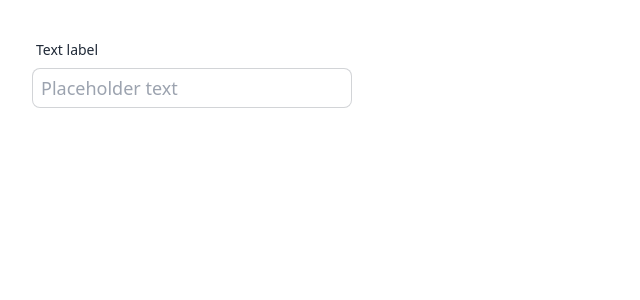
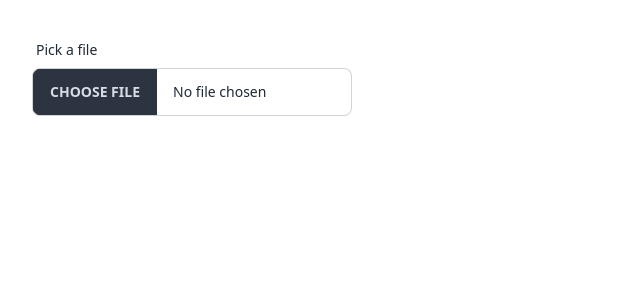
Before and after one commit to CodeHarmony-Syndication/co-jist, a React (Vite) app: page / in a window 1280 px wide. Shown: the top 300 px of the page, without its empty margins (0-640 px from the left). Built offline with nearby package versions, Linux system fonts and the light colour scheme.

Commit message:
create base structure component

```diff
--- a/src/App.tsx
+++ b/src/App.tsx
@@ -1,19 +1,16 @@
-import './App.css'
-import { InputField } from './components/InputField/InputField.tsx';
-import { InputFieldType, InputFieldSize, InputFieldColor, InputFieldVariant } from './components/InputField/InputField.ts';
+import './App.css';
+import { InputFile } from './components/InputFile/InputFile.tsx';
+import { InputFileSize, InputFileColor, InputFileVariant } from './components/InputFile/InputFile.ts';
 
 function App() {
 
   return (
     <>
-      <InputField
-        size={InputFieldSize.Large}
-        color={InputFieldColor.None}
-        variant={InputFieldVariant.Bordered}
-        type={InputFieldType.Text}
-        placeholder="Placeholder text"
-        isDisabled={false}
-        label="Text label"
+      <InputFile
+        size={InputFileSize.Medium}
+        color={InputFileColor.None}
+        variant={InputFileVariant.Bordered}
+        label="Pick a file"
       />
     </>
   )
--- a/src/components/InputField/InputField.ts
+++ /dev/null
@@ -1,37 +0,0 @@
-export enum InputFieldType {
-  Email = "email",
-  Date = "date",
-  Password = "password",
-  Text = "text",
-}
-
-export enum InputFieldSize {
-  Small = "input-sm",
-  Medium = "input-md",
-  Large = "input-lg",
-}
-
-export enum InputFieldColor {
-  Primary = "input-primary",
-  Secondary = "input-secondary",
-  Success = "input-success",
-  Warning = "input-warning",
-  Error = "input-error",
-  None = "",
-}
-
-export enum InputFieldVariant {
-  Bordered = "input-bordered",
-  Ghost = "input-ghost",
-}
-
-export type InputFieldProps = {
-  size?: InputFieldSize;
-  color?: InputFieldColor;
-  variant?: InputFieldVariant;
-  isDisabled?: boolean;
-  onChange?: () => void;
-  type?: InputFieldType;
-  placeholder?: string;
-  label?: string;
-};
--- a/src/components/InputField/InputField.tsx
+++ /dev/null
@@ -1,43 +0,0 @@
-import clsx from 'clsx';
-import React from 'react';
-import { UseFormRegister, FieldValues } from 'react-hook-form';
-
-import { InputFieldType, InputFieldSize, InputFieldColor, InputFieldVariant, InputFieldProps } from './InputField';
-
-export const InputField = React.forwardRef<HTMLInputElement, InputFieldProps & ReturnType<UseFormRegister<FieldValues>>>(
-  ({
-    type = InputFieldType.Text,
-    size = InputFieldSize.Medium,
-    color = InputFieldColor.Primary,
-    variant = InputFieldVariant.Bordered,
-    onChange,
-    placeholder,
-    isDisabled,
-    label
-  }, ref) => {
-
-    const handleChange = (
-      event: React.ChangeEvent<HTMLInputElement>
-    ) => {
-      console.log(event.target.value);
-    };
-
-    return (
-      <label className="form-control w-full max-w-xs">
-        {label && (
-          <div className="label">
-            <span className="label-text">{label}</span>
-          </div>
-        )}
-        <input
-          type={type}
-          placeholder={placeholder}
-          className={clsx(`${size} ${color} ${variant} input px-2 h-10`)}
-          disabled={isDisabled}
-          onChange={handleChange}
-          ref={ref}
-        />
-      </label>
-    );
-  }
-);
--- /dev/null
+++ b/src/components/InputFile/InputFile.ts
@@ -0,0 +1,28 @@
+export enum InputFileSize {
+  Small = "file-input-sm",
+  Medium = "file-input-md",
+  Large = "file-input-lg",
+}
+
+export enum InputFileColor {
+  Primary = "file-input-primary",
+  Secondary = "file-input-secondary",
+  Success = "file-input-success",
+  Warning = "file-input-warning",
+  Info = "file-input-info",
+  Error = "file-input-error",
+  None = "",
+}
+
+export enum InputFileVariant {
+  Bordered = "file-input-bordered",
+  Ghost = "file-input-ghost",
+}
+
+export type InputFileProps = {
+  size?: InputFileSize;
+  color?: InputFileColor;
+  variant?: InputFileVariant;
+  onChange?: () => void;
+  label?: string;
+};
--- /dev/null
+++ b/src/components/InputFile/InputFile.tsx
@@ -0,0 +1,27 @@
+import clsx from 'clsx';
+import React from 'react';
+import { InputFileSize, InputFileColor, InputFileVariant, InputFileProps } from './InputFile';
+
+export const InputFile = ({
+    size = InputFileSize.Medium,
+    color = InputFileColor.Primary,
+    variant = InputFileVariant.Bordered,
+    onChange,
+    label
+  }:InputFileProps) => {
+
+  return (
+    <label className="form-control w-full max-w-xs">
+      {label && (
+        <div className="label">
+          <span className="label-text">{label}</span>
+        </div>
+      )}
+        <input
+          type="file"
+          className={clsx(`${size} ${color} ${variant} file-input w-full max-w-xs`)}
+          onChange={onChange}
+        />
+    </label>
+  )
+}
```
